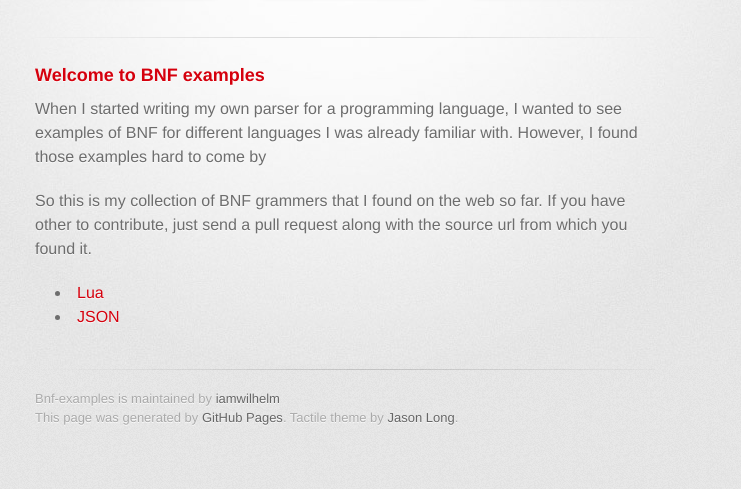
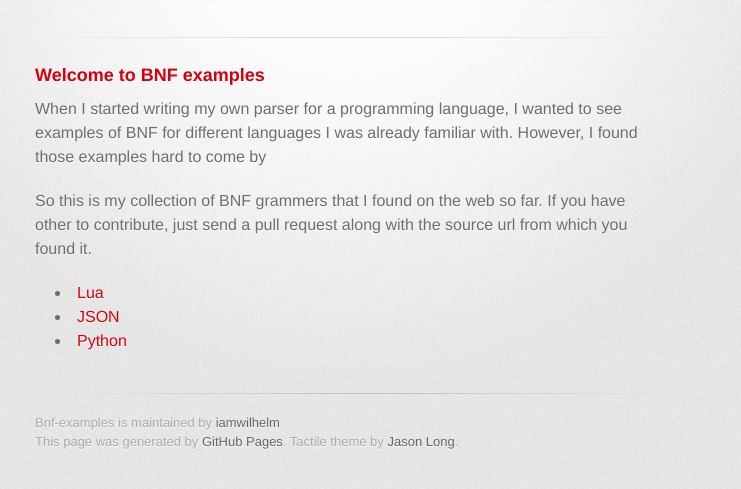
Before and after one commit to iamwilhelm/bnf-examples, a plain HTML site: page index.html in a window 1280 px wide. Shown: the part 209-698 px from the top of the page, without its empty margins (295-1036 px from the left). Drawn offline with Linux system fonts and the light colour scheme; a web font is replaced by a local one.

Commit message:
added python BNF

```diff
--- a/index.html
+++ b/index.html
@@ -45,6 +45,7 @@ which you found it.</p>
 <ul>
   <li><a href="/bnf-examples/lua">Lua</a></li>
   <li><a href="/bnf-examples/json">JSON</a></li>
+  <li><a href="/bnf-examples/python">Python</a></li>
 </ul>
 
         </section>
```
Also changed, not shown: 1 other file.
